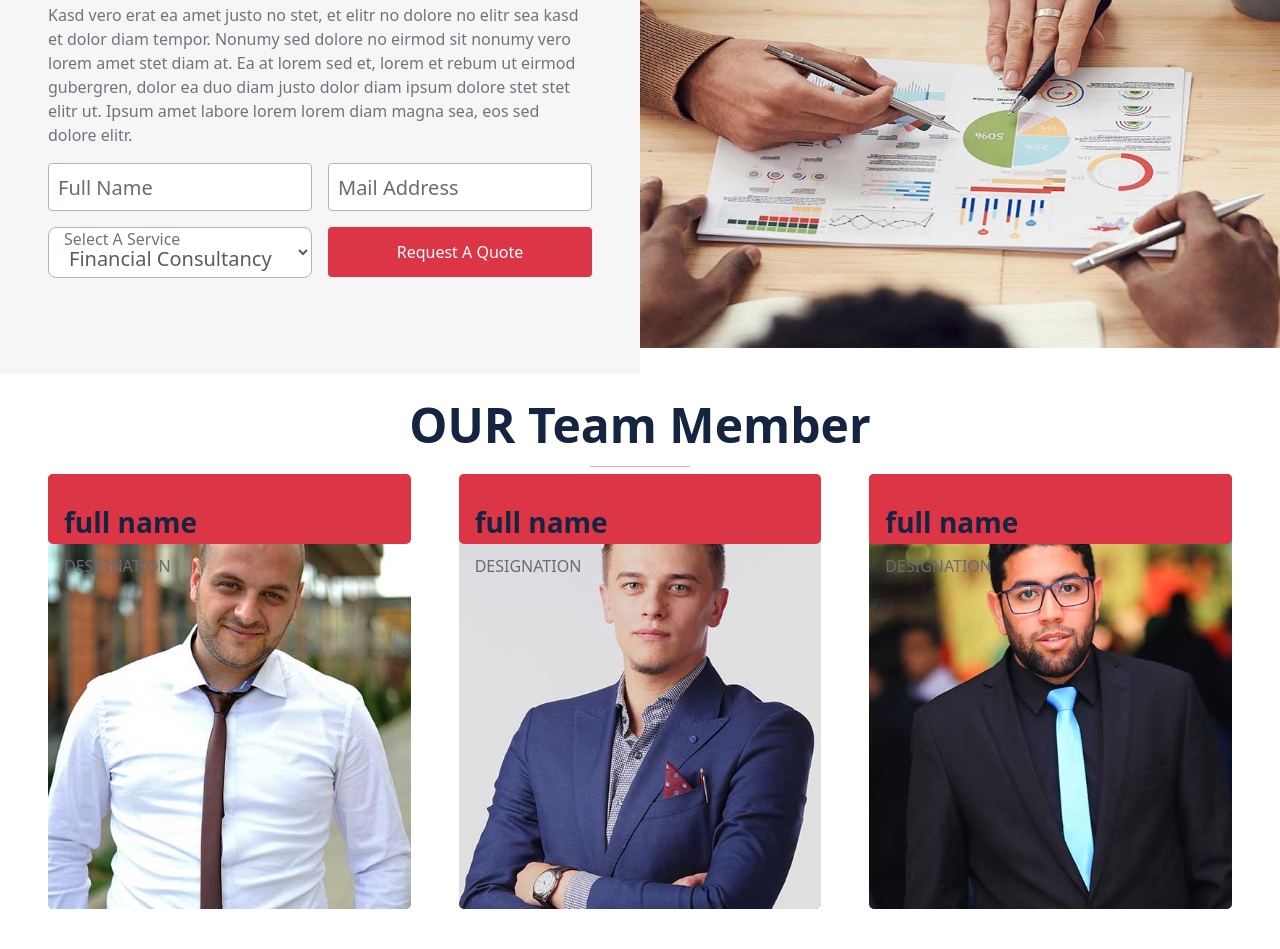
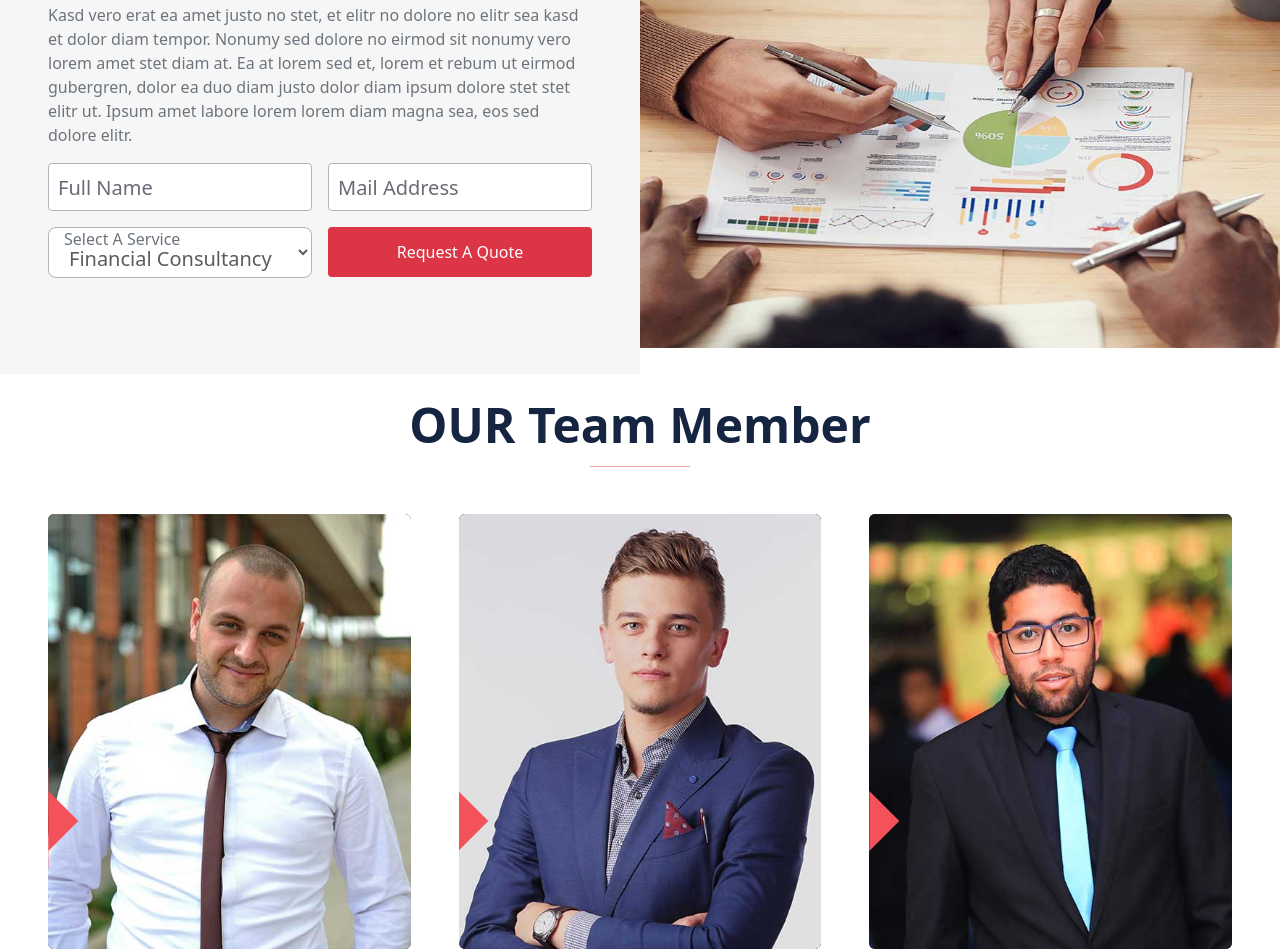
Before and after one commit to ahmed11fawzy/consult_templet, a plain HTML site: page index.html in a window 1280 px wide. Shown: the part 3298-4247 px from the top of the page. Before the commit the page ends 4207 px from the top, so only its background shows below. Drawn offline with Linux system fonts and the light colour scheme.

Commit message:
add our team section

```diff
--- a/Css/styling.css
+++ b/Css/styling.css
@@ -468,9 +468,25 @@ label[for="mail"],label[for="name"]{
     transition: font-size 1s,transform 1s ;
 }
 /* ------------------------------ */
-.he_wid{
-    width: 90%;
+#ourMember .card{
+    overflow: hidden;
 }
-.h-70{
-    height: 70px;
+.card .card-img-overlay{
+    transform: translate(-100%,250px);
+    transition: transform 1s;
+    background-color: #F3525A;
 }
+.card-img-overlay::after{
+    content: "";
+    position: absolute;
+    top: 25%;
+    left: 100%;
+
+    border-width: 30px;
+    border-style: solid;
+    border-color:  transparent  transparent  transparent #F3525A;
+}
+#ourMember .card:hover .card-img-overlay{
+    transform: translate(0%,250px);
+
+}
--- a/index.html
+++ b/index.html
@@ -386,19 +386,19 @@
     <!--
         ===========================OUR member section ===============================
     -->
-    <section id="ourMember">
+    <section id="ourMember" class="mt-5">
         <div class="section-title text-center mb-lg-2 mt-md-5   ">
             <h2 class="title">OUR Team Member</h2>
         </div>
-        <div>
+        <div class="mt-5">
             <div class="px-5">
                 <div class="row gap-4 ">
                     <div class="col">
                         <div class="card text-bg-dark border border-0">
                             <img src="./img/team-1.jpg" class="card-img" alt="...">
-                            <div class="card-img-overlay bg-danger h-70">
-                            <h5 class="card-title">full name</h5>
-                            <p class="card-text text-uppercase">designation</p>
+                            <div class="card-img-overlay  h-25 text-center">
+                                <h5 class="card-title text-white">full name</h5>
+                                <p class="card-text text-uppercase text-white">designation</p>
 
                             </div>
                         </div>
@@ -406,9 +406,9 @@
                     <div class="col">
                         <div class="card text-bg-dark border border-0">
                             <img src="./img/team-2.jpg" class="card-img" alt="...">
-                            <div class="card-img-overlay bg-danger h-70">
-                                <h5 class="card-title">full name</h5>
-                                <p class="card-text text-uppercase">designation</p>
+                            <div class="card-img-overlay  h-25 text-center ">
+                                <h5 class="card-title text-white">full name</h5>
+                                <p class="card-text text-uppercase text-white">designation</p>
 
                             </div>
                         </div>
@@ -416,9 +416,9 @@
                     <div class="col">
                         <div class="card text-bg-dark border border-0">
                             <img src="./img/team-3.jpg" class="card-img" alt="...">
-                            <div class="card-img-overlay bg-danger h-70">
-                                <h5 class="card-title">full name</h5>
-                                <p class="card-text text-uppercase">designation</p>
+                            <div class="card-img-overlay  h-25 text-center ">
+                                <h5 class="card-title text-white">full name</h5>
+                                <p class="card-text text-uppercase text-white">designation</p>
 
                             </div>
                         </div>
```
